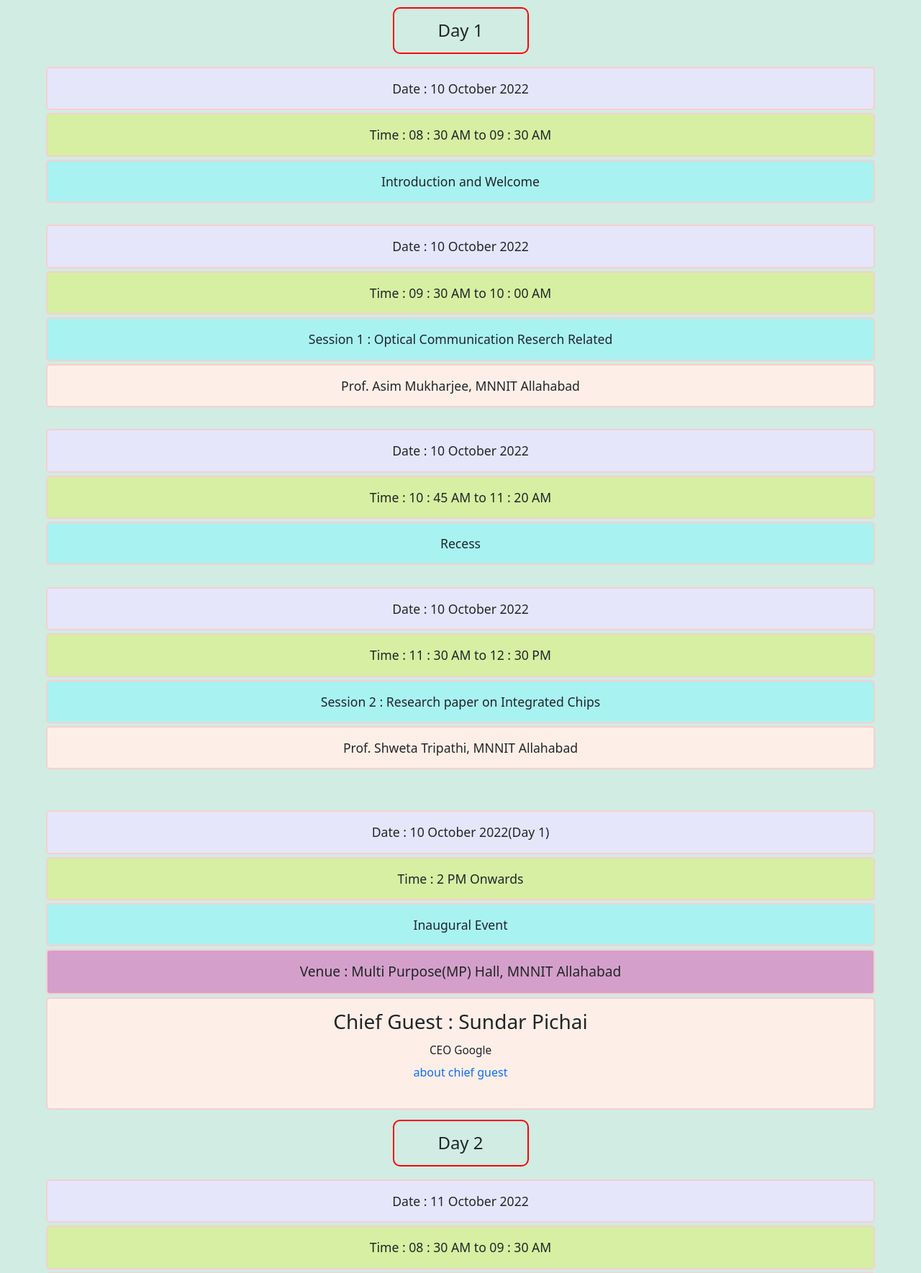
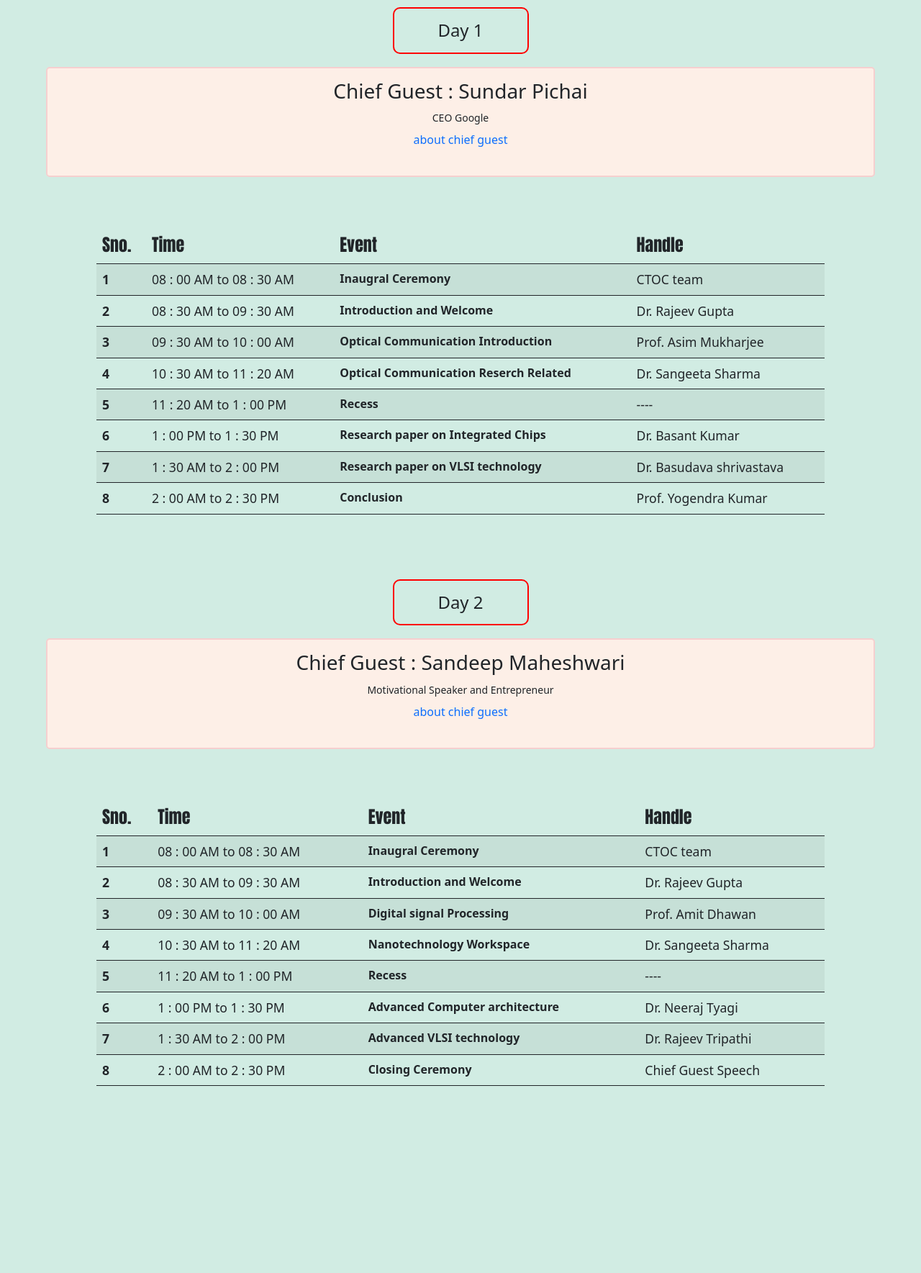
Before and after one commit to nakul2020/conferenceApp, a Django app: page /programme/ in a window 1280 px wide. Shown: the part 138-1907 px from the top of the page at 72% size. After the commit the page ends 1647 px from the top, so only its background shows below. Run offline with Django 3.2, Linux system fonts and the light colour scheme; some libraries are stand-ins or nearby versions.

Commit message:
Added tabular form

```diff
--- a/conferenceApp/templates/programme.html
+++ b/conferenceApp/templates/programme.html
@@ -1,7 +1,15 @@
 {% extends "base.html" %}
 
 {% block content %}
+<style>
+    #fx{
+        font-weight: bold;font-family: Impact, Haettenschweiler, 'Arial Narrow Bold', sans-serif;font-size: x-large;
+    }
+    #xx{
+        font-weight: bold;font-family:system-ui, -apple-system, BlinkMacSystemFont, 'Segoe UI', Roboto, Oxygen, Ubuntu, Cantarell, 'Open Sans', 'Helvetica Neue', sans-serif;font-size: medium;
+    }
 
+</style>
 
 <nav class="navbar navbar-expand-lg bg-light">
     <div class="container-fluid" style=" width: 400px;">
@@ -19,76 +27,14 @@
         </div>
     </div>
 </nav>
+
+
 <div data-spy="scroll" data-target="#navbar-example2" data-offset="0">
     <div style="display: flex; justify-content: center; align-items: center;  flex-direction: column; padding:10px ;">
         <h4 id="day1" class="text-center p-3" style="border : 2px solid red; border-radius: 10px; width: 15%; ">Day 1
         </h4>
     </div>
-    <div style="font-size: 1.1rem;">
-
-
-        <div class="container-fluid text-center mb-1"
-        style=" border: 2px solid rgb(246, 207, 207); border-radius: 5px; width: 90%; padding: 15px; background-color: lavender;">
-        Date : 10 October 2022</div>
     <div class="container-fluid text-center mb-1"
-        style=" border: 2px solid rgb(246, 207, 207); border-radius: 5px; width: 90%; padding: 15px; background-color: rgb(214, 239, 162);">
-        Time : 08 : 30 AM to 09 : 30 AM </div>
-    <div class="container-fluid text-center mb-1"
-        style=" border: 2px solid rgb(246, 207, 207); border-radius: 5px; width: 90%; padding: 15px; background-color: rgb(169, 242, 242);">
-        Introduction and Welcome </div>
-    <br>
-        <div class="container-fluid text-center mb-1"
-            style=" border: 2px solid rgb(246, 207, 207); border-radius: 5px; width: 90%; padding: 15px; background-color: lavender;">
-            Date : 10 October 2022</div>
-        <div class="container-fluid text-center mb-1"
-            style=" border: 2px solid rgb(246, 207, 207); border-radius: 5px; width: 90%; padding: 15px; background-color: rgb(214, 239, 162);">
-            Time : 09 : 30 AM to 10 : 00 AM </div>
-        <div class="container-fluid text-center mb-1"
-            style=" border: 2px solid rgb(246, 207, 207); border-radius: 5px; width: 90%; padding: 15px; background-color: rgb(169, 242, 242);">
-            Session 1 : Optical Communication Reserch Related </div>
-        <div class="container-fluid text-center mb-1"
-            style=" border: 2px solid rgb(246, 207, 207); border-radius: 5px; width: 90%; padding: 15px; background-color: rgb(253, 239, 231);">
-            Prof. Asim Mukharjee, MNNIT Allahabad </div>
-        <br>
-        <div class="container-fluid text-center mb-1"
-            style=" border: 2px solid rgb(246, 207, 207); border-radius: 5px; width: 90%; padding: 15px; background-color: lavender;">
-            Date : 10 October 2022</div>
-        <div class="container-fluid text-center mb-1"
-            style=" border: 2px solid rgb(246, 207, 207); border-radius: 5px; width: 90%; padding: 15px; background-color: rgb(214, 239, 162);">
-            Time : 10 : 45 AM to 11 : 20 AM </div>
-        <div class="container-fluid text-center mb-1"
-            style=" border: 2px solid rgb(246, 207, 207); border-radius: 5px; width: 90%; padding: 15px; background-color: rgb(169, 242, 242);">
-            Recess </div>
-        <br>
-        <div class="container-fluid text-center mb-1"
-            style=" border: 2px solid rgb(246, 207, 207); border-radius: 5px; width: 90%; padding: 15px; background-color: lavender;">
-            Date : 10 October 2022</div>
-        <div class="container-fluid text-center mb-1"
-            style=" border: 2px solid rgb(246, 207, 207); border-radius: 5px; width: 90%; padding: 15px; background-color: rgb(214, 239, 162);">
-            Time : 11 : 30 AM to 12 : 30 PM </div>
-        <div class="container-fluid text-center mb-1"
-            style=" border: 2px solid rgb(246, 207, 207); border-radius: 5px; width: 90%; padding: 15px; background-color: rgb(169, 242, 242);">
-            Session 2 : Research paper on Integrated Chips </div>
-        <div class="container-fluid text-center mb-1"
-            style=" border: 2px solid rgb(246, 207, 207); border-radius: 5px; width: 90%; padding: 15px; background-color: rgb(253, 239, 231);">
-            Prof. Shweta Tripathi, MNNIT Allahabad </div>
-        <br>
-        <br>
-
-
-        <div class="container-fluid text-center mb-1"
-            style=" border: 2px solid rgb(246, 207, 207); border-radius: 5px; width: 90%; padding: 15px; background-color: lavender;">
-            Date : 10 October 2022(Day 1)</div>
-        <div class="container-fluid text-center mb-1"
-            style=" border: 2px solid rgb(246, 207, 207); border-radius: 5px; width: 90%; padding: 15px; background-color: rgb(214, 239, 162);">
-            Time : 2 PM Onwards </div>
-        <div class="container-fluid text-center mb-1"
-            style=" border: 2px solid rgb(246, 207, 207); border-radius: 5px; width: 90%; padding: 15px; background-color: rgb(169, 242, 242);">
-            Inaugural Event </div>
-        <div class="container-fluid text-center mb-1"
-            style="font-size: 1.2rem; border: 2px solid rgb(246, 207, 207); border-radius: 5px; width: 90%; padding: 15px; background-color: rgb(212, 160, 203);">
-            Venue : Multi Purpose(MP) Hall, MNNIT Allahabad </div>
-        <div class="container-fluid text-center mb-1"
             style=" border: 2px solid rgb(246, 207, 207); border-radius: 5px; width: 90%; padding: 15px; background-color: rgb(253, 239, 231);">
             <h3> Chief Guest : Sundar Pichai</h3>
             <small>CEO Google</small>
@@ -97,79 +43,88 @@
                     style="text-decoration: none;">about chief guest</a> </button>
 </p>
         </div>
+    <div style="font-size: 1.1rem;">
+
+
+        <div class="container" style="padding: 5% ;">
+            <table class="table table-striped" style="border: 20px; border-radius: 10px;">
+                <thead id="fx">
+                  <tr>
+                    <th scope="col">Sno.</th>
+                    <th scope="col">Time</th>
+
+                    <th scope="col" >Event</th>
+                    <th scope="col">Handle</th>
+                  </tr>
+                </thead>
+                <tbody>
+                  <tr>
+                    <th scope="row">1</th>
+                    <td>08 : 00 AM to 08 : 30 AM</td>
+
+                    <td id="xx">Inaugral Ceremony</td>
+                    <td>CTOC team</td>
+                  </tr>
+                  <tr>
+                    <th scope="row">2</th>
+                    <td>08 : 30 AM to 09 : 30 AM</td>
+                    <td id="xx">Introduction and Welcome</td>
+
+                    <td>Dr. Rajeev Gupta</td>
+                  </tr>
+                  <tr>
+                    <th scope="row">3</th>
+                    <td>09 : 30 AM to 10 : 00 AM</td>
+                    <td id="xx">Optical Communication Introduction </td>
+
+                    <td>Prof. Asim Mukharjee</td>
+                  </tr>
+                  <tr>
+                    <th scope="row">4</th>
+                    <td>10 : 30 AM to 11 : 20 AM</td>
+                    <td id="xx">Optical Communication Reserch Related </td>
+
+                    <td>Dr. Sangeeta Sharma</td>
+                  </tr>
+                  <tr>
+                    <th scope="row">5</th>
+                    <td>11 : 20 AM to 1 : 00 PM</td>
+                    <td id="xx">Recess</td>
+
+                    <td>----</td>
+                  </tr>
+                  <tr>
+                    <th scope="row">6</th>
+                    <td>1 : 00 PM to 1 : 30 PM</td>
+                    <td id="xx">Research paper on Integrated Chips</td>
+
+                    <td>Dr. Basant Kumar</td>
+                  </tr>
+                  <tr>
+                    <th scope="row">7</th>
+                    <td>1 : 30 AM to 2 : 00 PM</td>
+                    <td id="xx">Research paper on VLSI technology</td>
+
+                    <td>Dr. Basudava shrivastava</td>
+                  </tr>
+                  <tr>
+                    <th scope="row">8</th>
+                    <td>2 : 00 AM to 2 : 30 PM</td>
+                    <td id="xx">Conclusion</td>
+
+                    <td>Prof. Yogendra Kumar</td>
+                  </tr>
+
+                </tbody>
+              </table>
+        </div>
+
     </div>
     <div style="display: flex; justify-content: center; align-items: center;  flex-direction: column; padding:10px ;">
         <h4 id="day2" class="text-center p-3" style="border : 2px solid red; border-radius: 10px; width: 15%; ">Day 2
         </h4>
     </div>
-    <div style="font-size: 1.1rem;">
-
-
-
-        <div class="container-fluid text-center mb-1"
-            style=" border: 2px solid rgb(246, 207, 207); border-radius: 5px; width: 90%; padding: 15px; background-color: lavender;">
-            Date : 11 October 2022</div>
-        <div class="container-fluid text-center mb-1"
-            style=" border: 2px solid rgb(246, 207, 207); border-radius: 5px; width: 90%; padding: 15px; background-color: rgb(214, 239, 162);">
-            Time : 08 : 30 AM to 09 : 30 AM </div>
-        <div class="container-fluid text-center mb-1"
-            style=" border: 2px solid rgb(246, 207, 207); border-radius: 5px; width: 90%; padding: 15px; background-color: rgb(169, 242, 242);">
-            Session 3 : Power Electronics </div>
-        <div class="container-fluid text-center mb-1"
-            style=" border: 2px solid rgb(246, 207, 207); border-radius: 5px; width: 90%; padding: 15px; background-color: rgb(253, 239, 231);">
-            Kenote Speaker 3: Prof. Alberto Castellazzi, Kyoto University of Advanced Science, Japan </div>
-        <br>
-        <div class="container-fluid text-center mb-1"
-            style=" border: 2px solid rgb(246, 207, 207); border-radius: 5px; width: 90%; padding: 15px; background-color: lavender;">
-            Date : 11 October 2022</div>
-        <div class="container-fluid text-center mb-1"
-            style=" border: 2px solid rgb(246, 207, 207); border-radius: 5px; width: 90%; padding: 15px; background-color: rgb(214, 239, 162);">
-            Time : 09 : 30 AM to 10 : 00 AM </div>
-        <div class="container-fluid text-center mb-1"
-            style=" border: 2px solid rgb(246, 207, 207); border-radius: 5px; width: 90%; padding: 15px; background-color: rgb(169, 242, 242);">
-            Session 4 : Optical Communication Reserch Related </div>
-        <div class="container-fluid text-center mb-1"
-            style=" border: 2px solid rgb(246, 207, 207); border-radius: 5px; width: 90%; padding: 15px; background-color: rgb(253, 239, 231);">
-            Prof. Asim Mukharjee, MNNIT Allahabad </div>
-        <br>
-        <div class="container-fluid text-center mb-1"
-            style=" border: 2px solid rgb(246, 207, 207); border-radius: 5px; width: 90%; padding: 15px; background-color: lavender;">
-            Date : 11 October 2022</div>
-        <div class="container-fluid text-center mb-1"
-            style=" border: 2px solid rgb(246, 207, 207); border-radius: 5px; width: 90%; padding: 15px; background-color: rgb(214, 239, 162);">
-            Time : 10 : 45 AM to 11 : 20 AM </div>
-        <div class="container-fluid text-center mb-1"
-            style=" border: 2px solid rgb(246, 207, 207); border-radius: 5px; width: 90%; padding: 15px; background-color: rgb(169, 242, 242);">
-            Recess </div>
-        <br>
-        <div class="container-fluid text-center mb-1"
-            style=" border: 2px solid rgb(246, 207, 207); border-radius: 5px; width: 90%; padding: 15px; background-color: lavender;">
-            Date : 11 October 2022</div>
-        <div class="container-fluid text-center mb-1"
-            style=" border: 2px solid rgb(246, 207, 207); border-radius: 5px; width: 90%; padding: 15px; background-color: rgb(214, 239, 162);">
-            Time : 11 : 30 AM to 12 : 30 PM </div>
-        <div class="container-fluid text-center mb-1"
-            style=" border: 2px solid rgb(246, 207, 207); border-radius: 5px; width: 90%; padding: 15px; background-color: rgb(169, 242, 242);">
-            Session 5 : Research paper on Integrated Chips </div>
-        <div class="container-fluid text-center mb-1"
-            style=" border: 2px solid rgb(246, 207, 207); border-radius: 5px; width: 90%; padding: 15px; background-color: rgb(253, 239, 231);">
-            Prof. Shweta Tripathi, MNNIT Allahabad </div>
-        <br>
-        <br>
-
-        <div class="container-fluid text-center mb-1"
-            style=" border: 2px solid rgb(246, 207, 207); border-radius: 5px; width: 90%; padding: 15px; background-color: lavender;">
-            Date : 11 October 2022(Day 2)</div>
-        <div class="container-fluid text-center mb-1"
-            style=" border: 2px solid rgb(246, 207, 207); border-radius: 5px; width: 90%; padding: 15px; background-color: rgb(214, 239, 162);">
-            Time : 2 PM Onwards </div>
-        <div class="container-fluid text-center mb-1"
-            style=" border: 2px solid rgb(246, 207, 207); border-radius: 5px; width: 90%; padding: 15px; background-color: rgb(169, 242, 242);">
-            Inaugural Event </div>
-        <div class="container-fluid text-center mb-1"
-            style="font-size: 1.2rem; border: 2px solid rgb(246, 207, 207); border-radius: 5px; width: 90%; padding: 15px; background-color: rgb(212, 160, 203);">
-            Venue : Multi Purpose(MP) Hall, MNNIT Allahabad </div>
-        <div class="container-fluid text-center mb-1"
+    <div class="container-fluid text-center mb-1"
             style=" border: 2px solid rgb(246, 207, 207); border-radius: 5px; width: 90%; padding: 15px; background-color: rgb(253, 239, 231);">
             <h3> Chief Guest : Sandeep Maheshwari</h3>
             <small>Motivational Speaker and Entrepreneur</small>
@@ -178,6 +133,82 @@
                     style="text-decoration: none;">about chief guest</a> </button>
                 </p>
         </div>
+    <div style="font-size: 1.1rem;">
+
+
+
+        <div class="container" style="padding: 5%; ">
+            <table class="table table-striped" style="border: 20px ;">
+                <thead id="fx">
+                  <tr>
+                    <th scope="col">Sno.</th>
+                    <th scope="col">Time</th>
+
+                    <th scope="col" >Event</th>
+                    <th scope="col">Handle</th>
+                  </tr>
+                </thead>
+                <tbody>
+                  <tr>
+                    <th scope="row">1</th>
+                    <td>08 : 00 AM to 08 : 30 AM</td>
+
+                    <td id="xx">Inaugral Ceremony</td>
+                    <td>CTOC team</td>
+                  </tr>
+                  <tr>
+                    <th scope="row">2</th>
+                    <td>08 : 30 AM to 09 : 30 AM</td>
+                    <td id="xx">Introduction and Welcome</td>
+
+                    <td>Dr. Rajeev Gupta</td>
+                  </tr>
+                  <tr>
+                    <th scope="row">3</th>
+                    <td>09 : 30 AM to 10 : 00 AM</td>
+                    <td id="xx">Digital signal Processing</td>
+
+                    <td>Prof. Amit Dhawan</td>
+                  </tr>
+                  <tr>
+                    <th scope="row">4</th>
+                    <td>10 : 30 AM to 11 : 20 AM</td>
+                    <td id="xx">Nanotechnology Workspace</td>
+
+                    <td>Dr. Sangeeta Sharma</td>
+                  </tr>
+                  <tr>
+                    <th scope="row">5</th>
+                    <td>11 : 20 AM to 1 : 00 PM</td>
+                    <td id="xx">Recess</td>
+
+                    <td>----</td>
+                  </tr>
+                  <tr>
+                    <th scope="row">6</th>
+                    <td>1 : 00 PM to 1 : 30 PM</td>
+                    <td id="xx">Advanced Computer architecture</td>
+
+                    <td>Dr. Neeraj Tyagi</td>
+                  </tr>
+                  <tr>
+                    <th scope="row">7</th>
+                    <td>1 : 30 AM to 2 : 00 PM</td>
+                    <td id="xx">Advanced VLSI technology</td>
+
+                    <td>Dr. Rajeev Tripathi</td>
+                  </tr>
+                  <tr>
+                    <th scope="row">8</th>
+                    <td>2 : 00 AM to 2 : 30 PM</td>
+                    <td id="xx">Closing Ceremony</td>
+
+                    <td>Chief Guest Speech</td>
+                  </tr>
+
+                </tbody>
+              </table>
+        </div>
     </div>
 </div>
 {% endblock %}
```
